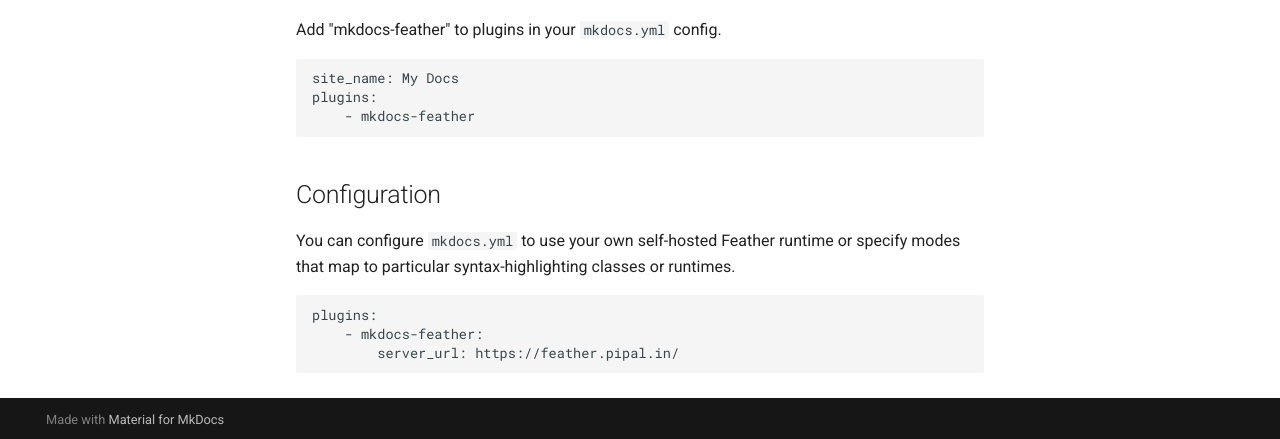
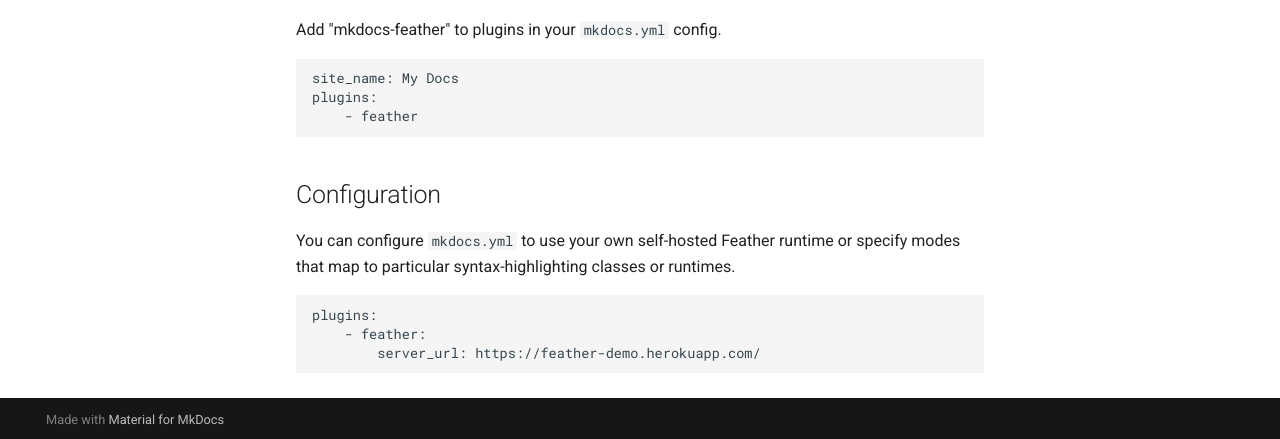
Before and after one commit to pipalacademy/mkdocs-feather, an MkDocs documentation site: the page built from docs/index.md, in a window 1280 px wide and 1213 px high. Shown: the part 771-1210 px from the top of the window. Built offline with MkDocs 1.6.1 and Material for MkDocs 9.7.7, drawn with Linux system fonts in a browser that asks for light colours; comment, search, counter and statistics services are not loaded; some of the changed lines change nothing that is shown.

Commit message:
Fix plugin name from mkdocs-feather to feather

````diff
--- a/docs/index.md
+++ b/docs/index.md
@@ -32,7 +32,7 @@ Add "mkdocs-feather" to plugins in your `mkdocs.yml` config.
 ```yml
 site_name: My Docs
 plugins:
-    - mkdocs-feather
+    - feather
 ```
 
 ## Configuration
@@ -42,6 +42,6 @@ that map to particular syntax-highlighting classes or runtimes.
 
 ```yaml
 plugins:
-    - mkdocs-feather:
-        server_url: https://feather.pipal.in/
+    - feather:
+        server_url: https://feather-demo.herokuapp.com/
 ```
````
